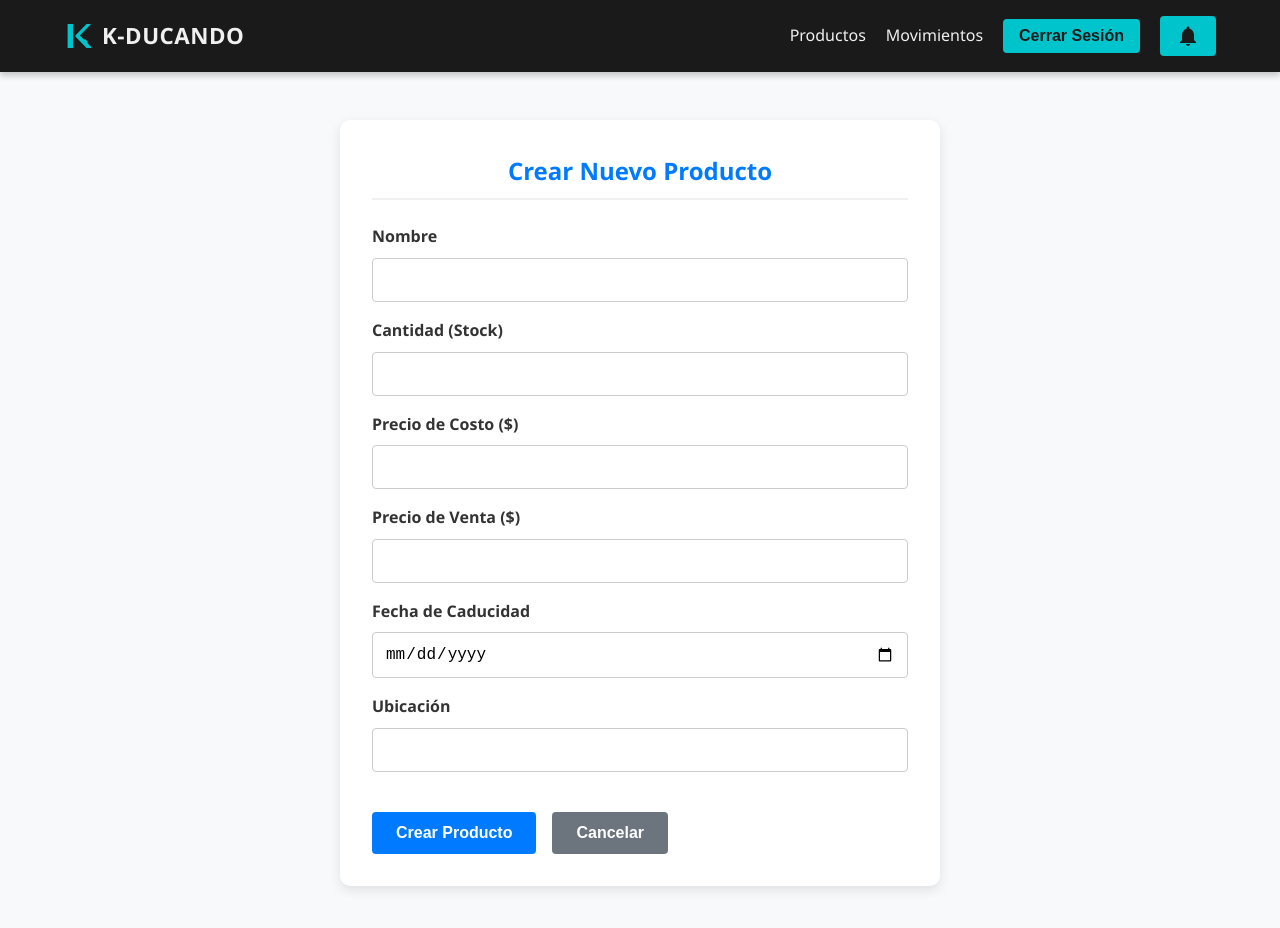
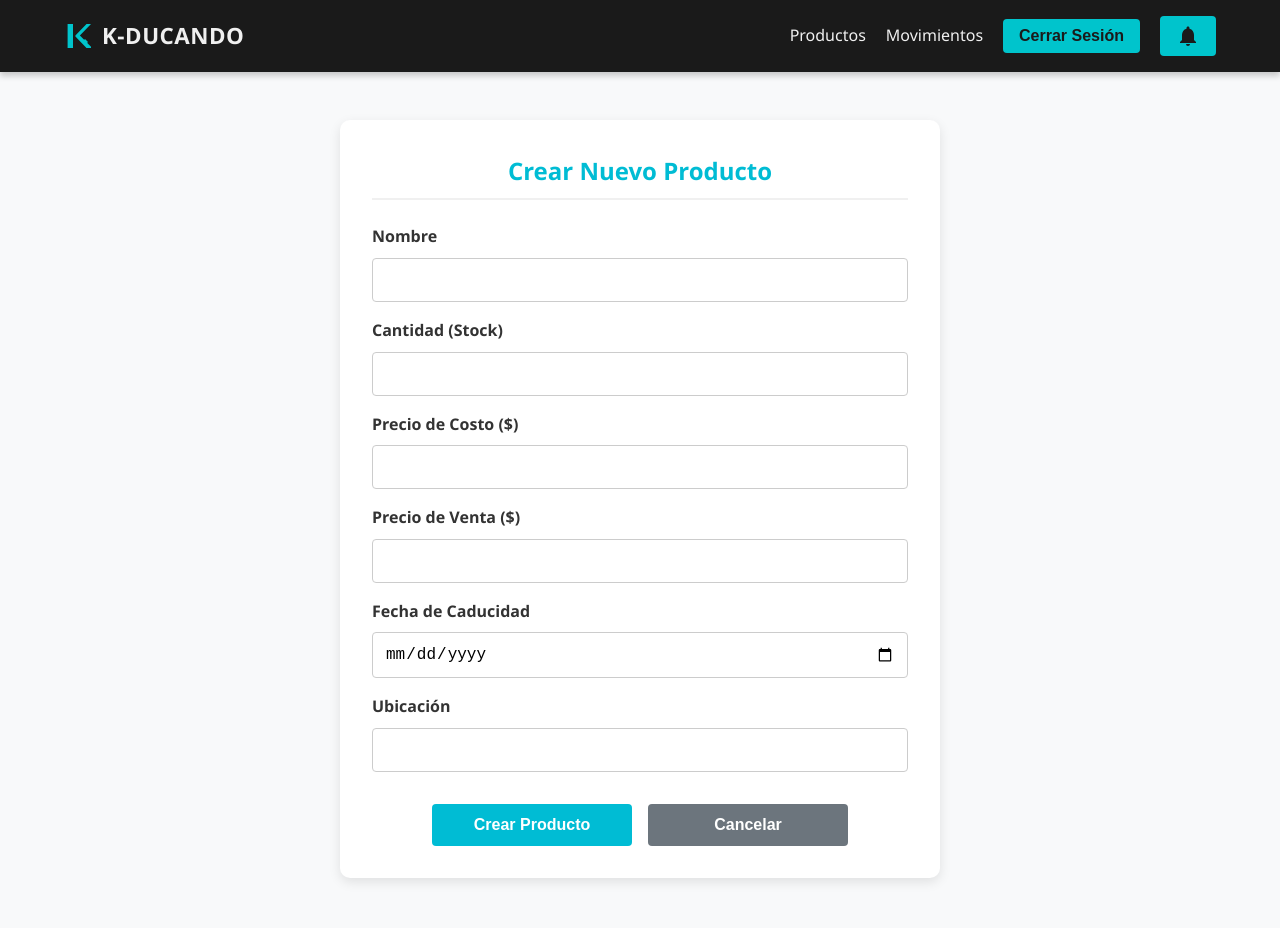
Before and after one commit to Daniel-Vargas-IUSH/FRONTcaducidad, a React (Create React App) app in the folder mi-app-frontend/: page /productos/new in a window 1280 px wide. Shown: the top 928 px of the page. Built offline with nearby package versions, Linux system fonts and the light colour scheme; no server answers; sample sign-in values are in the browser's storage.

Commit message:
organizacion visual

```diff
--- a/mi-app-frontend/src/components/common/Button.css
+++ b/mi-app-frontend/src/components/common/Button.css
@@ -9,12 +9,12 @@
 }
 
 .btn-primary {
-  background-color: #007bff;
+  background-color: #00C4CC;
   color: white;
 }
 
 .btn-primary:hover {
-  background-color: #0056b3;
+  background-color: #00C4CC;
 }
 
 .btn-secondary {
--- a/mi-app-frontend/src/pages/HomePage.css
+++ b/mi-app-frontend/src/pages/HomePage.css
@@ -3,7 +3,7 @@
 /* --- Variables K-DUCANDO --- */
 :root {
     --accent-color: #00C4CC; /* Turquesa */
-    --primary-button-color: #007bff; /* Azul primario */
+    --primary-button-color: #00C4CC; /* Azul primario */
     --card-bg: white;
     --shadow-light: 0 4px 12px rgba(0, 0, 0, 0.08);
     --alert-danger: #dc3545; /* Rojo */
@@ -27,7 +27,7 @@
     background-color: var(--card-bg);
     padding: 3rem;
     border-radius: 8px;
-    box-shadow: 0 6px 15px rgba(0, 0, 0, 0.1);
+    box-shadow: 0 6px 15px #00C4CC;
     max-width: 800px;
     width: 100%;
     margin-top: 10vh; /* Ajuste para centrar verticalmente cuando no hay dashboard */
@@ -75,7 +75,7 @@
     justify-content: space-around;
     align-items: center;
     margin: 20px 0;
-    border-top: 1px solid #eee;
+    border-top: 1px solid #00C4CC;
     padding-top: 20px;
     gap: 15px;
 }
@@ -116,7 +116,7 @@
     font-weight: bold;
     font-size: 1rem;
     transition: all 0.3s ease;
-    box-shadow: 0 2px 5px rgba(0, 0, 0, 0.1);
+    box-shadow: 0 2px 5px #00C4CC;
 }
 
 /* Estilo Primario: Azul Relleno */
@@ -134,8 +134,8 @@
 /* Estilo Secundario: Azul Contorno (Turquesa en hover) */
 .home-action-btn.secondary {
     background-color: transparent;
-    color: var(--primary-button-color);
-    border: 1px solid var(--primary-button-color);
+    color: var(--accent-color);;
+    border: 1px solid var(--accent-color);;
 }
 
 .home-action-btn.secondary:hover {
--- a/mi-app-frontend/src/pages/Movimientos/FormPage.css
+++ b/mi-app-frontend/src/pages/Movimientos/FormPage.css
@@ -1,22 +1,26 @@
 /* src/pages/Productos/FormPage.css */
 
+/* --- 1. Estilos del Contenedor Principal del Formulario --- */
 .form-container {
     max-width: 600px;
-    margin: 2rem auto;
+    margin: 2rem auto; /* Centra el formulario */
     padding: 2rem;
     background-color: #ffffff;
     border-radius: 10px;
     box-shadow: 0 4px 12px rgba(0, 0, 0, 0.1);
 }
 
+/* --- 2. Estilo del Título (h2) --- */
 .form-container h2 {
     text-align: center;
-    color: #007bff;
+    /* Color de marca: Cian/Turquesa */
+    color: #00bcd4;
     margin-bottom: 1.5rem;
     border-bottom: 2px solid #f0f0f0;
     padding-bottom: 0.5rem;
 }
 
+/* --- 3. Estilo del Mensaje de Error --- */
 .error-message {
     color: #dc3545;
     background-color: #f8d7da;
@@ -27,8 +31,75 @@
     text-align: center;
 }
 
-/* Espaciado para los botones */
+/* --- 4. Estilos de Campos (Label, Select y Espaciado) --- */
+
+/* Estilo para las etiquetas (labels) */
+.form-container label {
+    display: block;
+    margin-bottom: 0.5rem;
+    font-weight: 600;
+    color: #333;
+}
+
+/* Espaciado para cada grupo de Label + Input/Select */
+.form-container > div {
+    margin-bottom: 1rem;
+}
+
+/* Estilo general para campos de selección (Select) */
+.form-select {
+    display: block;
+    width: 100%;
+    padding: 10px 12px;
+    font-size: 1rem;
+    line-height: 1.5;
+    color: #495057;
+    background-color: #fff;
+    background-clip: padding-box;
+    border: 1px solid #ced4da;
+    border-radius: 0.25rem;
+    transition: border-color 0.15s ease-in-out, box-shadow 0.15s ease-in-out;
+}
+
+/* Estilo al enfocar (focus) Select e Input (si usan este estilo) */
+.form-select:focus {
+    /* Color de foco de marca: Cian/Turquesa */
+    border-color: #00bcd4;
+    outline: 0;
+    box-shadow: 0 0 0 0.2rem rgba(0, 188, 212, 0.25);
+}
+
+
+/* --- 5. Estilos de Botones y Acciones --- */
+
+/* Contenedor de botones para alineación horizontal (Flexbox) */
+.form-actions {
+    display: flex;
+    justify-content: center;
+    gap: 1rem; /* Espacio entre los botones */
+    margin-top: 2rem; /* Separar del último campo */
+}
+
+/* Ajustes a los botones dentro del contenedor */
 .form-container button {
-    margin-right: 1rem;
-    margin-top: 1.5rem;
+    margin-right: 0;
+    margin-top: 0;
 }
+
+/* Dar ancho para que se vean uniformes */
+.form-actions button {
+    flex-grow: 1;
+    max-width: 200px;
+}
+
+/* Estilos para el botón primario (Registrar Movimiento) */
+.btn-primary, .btn-primary:hover, .btn-primary:active, .btn-primary:focus {
+    /* Color de fondo y borde de marca: Cian/Turquesa */
+    background-color: #00bcd4 !important;
+    border-color: #00bcd4 !important;
+    color: #ffffff;
+    padding: 10px 20px;
+    border-radius: 0.25rem;
+    font-weight: 600;
+    transition: background-color 0.15s ease-in-out, border-color 0.15s ease-in-out;
+}
--- a/mi-app-frontend/src/pages/Movimientos/MovimientosFormPage.js
+++ b/mi-app-frontend/src/pages/Movimientos/MovimientosFormPage.js
@@ -237,6 +237,7 @@ const MovimientoFormPage = () => {
                 <Button type="submit" variant="primary" disabled={isSubmitting || isEditMode}>
                     {isSubmitting ? 'Procesando...' : (isEditMode ? 'Ver Movimiento' : 'Registrar Movimiento')}
                 </Button>
+            <div className="form-action-secondary"></div>
                 <Button
                     type="button"
                     variant="secondary"
--- a/mi-app-frontend/src/pages/Productos/ListPage.css
+++ b/mi-app-frontend/src/pages/Productos/ListPage.css
@@ -3,7 +3,7 @@
 .list-item-card {
   background-color: #ffffff; /* Fondo blanco */
   border: 1px solid #e0e0e0;
-  border-left: 5px solid #007bff; /* Barra de color primario a la izquierda */
+  border-left: 5px solid #00bcd4; /* Barra de color primario a la izquierda */
   border-radius: 6px;
   padding: 1.5rem;
   margin-bottom: 1.5rem;
```
